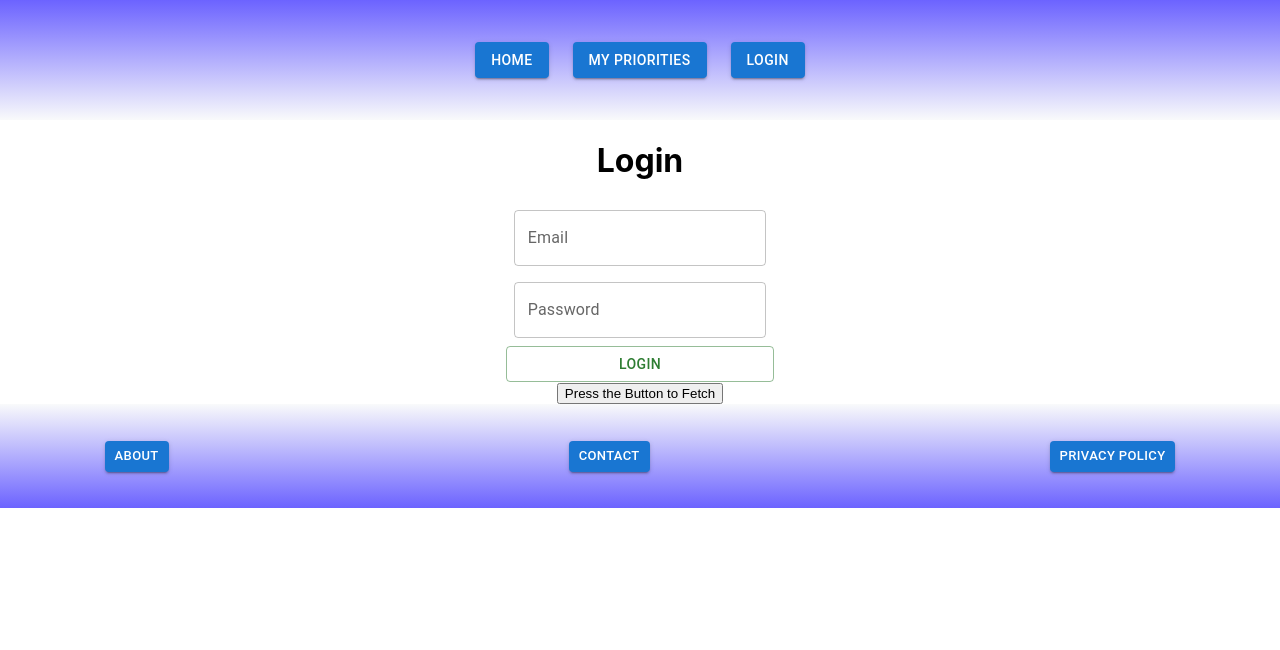
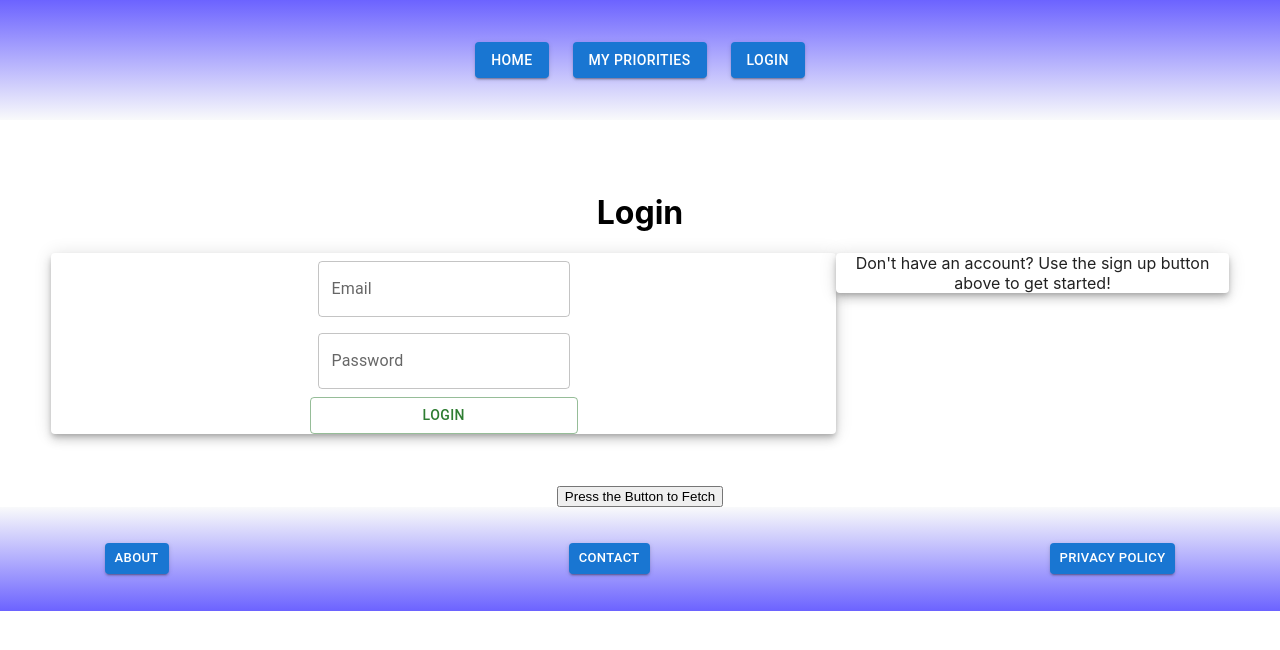
Before and after one commit to KateLockhart/Priorities-Client, a React (Create React App) app: page /login in a window 1280 px wide. Shown: the top 650 px of the page. Built offline with nearby package versions, Linux system fonts and the light colour scheme.

Commit message:
Added MUI grid to views.

```diff
--- a/src/views/About.jsx
+++ b/src/views/About.jsx
@@ -1,46 +1,64 @@
-
-import List from '@mui/material/List';
-import ListItem from '@mui/material/ListItem';
-import ListItemText from '@mui/material/ListItemText';
-import ListItemAvatar from '@mui/material/ListItemAvatar';
-import Avatar from '@mui/material/Avatar';
-import Diversity1RoundedIcon from '@mui/icons-material/Diversity1Rounded';
-import Diversity2RoundedIcon from '@mui/icons-material/Diversity2Rounded';
-import Diversity3RoundedIcon from '@mui/icons-material/Diversity3Rounded';
+import Grid from "@mui/material/Grid";
+import Box from "@mui/material/Box";
+import Paper from "@mui/material/Paper";
+import List from "@mui/material/List";
+import ListItem from "@mui/material/ListItem";
+import ListItemText from "@mui/material/ListItemText";
+import ListItemAvatar from "@mui/material/ListItemAvatar";
+import Avatar from "@mui/material/Avatar";
+import Diversity1RoundedIcon from "@mui/icons-material/Diversity1Rounded";
+import Diversity2RoundedIcon from "@mui/icons-material/Diversity2Rounded";
+import Diversity3RoundedIcon from "@mui/icons-material/Diversity3Rounded";
 
 export const About = () => {
   return (
     <div>
-            <h2>Future Org about page.</h2>
-
+      <Box sx={{ flexGrow: 1, padding: "4%" }}>
+        <Grid container>
+          <Grid item xs={10} sm={5} md={5}>
+            <Paper elevation="6">
               <List>
-                <ListItem alignItems='flex-start'>
+                <ListItem alignItems="flex-start">
                   <ListItemAvatar>
                     <Avatar>
-                            <Diversity1RoundedIcon/>
+                      <Diversity1RoundedIcon />
                     </Avatar>
                   </ListItemAvatar>
-                    <ListItemText primary='Diversity' secondary='We believe in a diverse and welcoming environment where each employee is included in every aspect of who we are as a company and team.'/>
+                  <ListItemText
+                    primary="Diversity"
+                    secondary="We believe in a diverse and welcoming environment where each employee is included in every aspect of who we are as a company and team."
+                  />
                 </ListItem>
-                <ListItem alignItems='flex-start'>
+                <ListItem alignItems="flex-start">
                   <ListItemAvatar>
                     <Avatar>
-                            <Diversity2RoundedIcon/>
+                      <Diversity2RoundedIcon />
                     </Avatar>
                   </ListItemAvatar>
-                    <ListItemText primary='Collaboration' secondary='Without collaboration and team effort, none of our progress would be possible. Every team member is essential and valued in all we do.'/>
+                  <ListItemText
+                    primary="Collaboration"
+                    secondary="Without collaboration and team effort, none of our progress would be possible. Every team member is essential and valued in all we do."
+                  />
                 </ListItem>
-                <ListItem alignItems='flex-start'>
+                <ListItem alignItems="flex-start">
                   <ListItemAvatar>
                     <Avatar>
-                            <Diversity3RoundedIcon/>
+                      <Diversity3RoundedIcon />
                     </Avatar>
                   </ListItemAvatar>
-                    <ListItemText primary='Communication' secondary='No collaboration would be possible without valuing communication: the freedom to express all thoughts and ideas on our projects, work environment, and process. Communication is key to our personal growth, autonomy, and project success from within the team, with customers, and all app users. Communication is key to a positive and balanced work environment for all individuals.'/>
+                  <ListItemText
+                    primary="Communication"
+                    secondary="No collaboration would be possible without valuing communication: the freedom to express all thoughts and ideas on our projects, work environment, and process. Communication is key to our personal growth, autonomy, and project success from within the team, with customers, and all app users. Communication is key to a positive and balanced work environment for all individuals."
+                  />
                 </ListItem>
               </List>
-
-
+            </Paper>
+          </Grid>
+          <Grid item xs={10} sm={5} md={5}>
+            <Paper elevation="6">{/* Why Priorities was created */}</Paper>
+          </Grid>
+        </Grid>
+      </Box>
     </div>
-    )
-}
+  );
+};
--- a/src/views/Contact.jsx
+++ b/src/views/Contact.jsx
@@ -8,12 +8,11 @@ import ListItemAvatar from "@mui/material/ListItemAvatar";
 import Avatar from "@mui/material/Avatar";
 import MailOutlineRoundedIcon from "@mui/icons-material/MailOutlineRounded";
 
-// TODO: Turn icons and list items into links that open in new tab
+// TODO: Turn icons and list items into links that open in new tab, create page title/label
 
 export const Contact = () => {
   return (
     <div>
-      <h2>Future Org View contact page.</h2>
       <Box sx={{ flexGrow: 1, padding: "4%" }}>
         <Grid container>
           <Grid item xs={10} sm={8} md={8}>
--- a/src/views/Login.jsx
+++ b/src/views/Login.jsx
@@ -1,4 +1,6 @@
 import Box from "@mui/material/Box";
+import Grid from "@mui/material/Grid";
+import Paper from "@mui/material/Paper";
 import FormControl from "@mui/material/FormControl";
 import TextField from "@mui/material/TextField";
 import Button from "@mui/material/Button";
@@ -7,7 +9,11 @@ export const Login = () => {
   // TODO: Implement full Login form build and functionality
   return (
     <div>
+      <Box sx={{ flexGrow: 1, padding: "4%" }}>
         <h1>Login</h1>
+        <Grid container>
+          <Grid item xs={10} sm={8} md={8}>
+            <Paper elevation="6">
               <Box
                 component="form"
                 sx={{
@@ -17,7 +23,11 @@ export const Login = () => {
                 autoComplete="off"
               >
                 <FormControl>
-          <TextField id="outlined-basic" label="Email" variant="outlined" />
+                  <TextField
+                    id="outlined-basic"
+                    label="Email"
+                    variant="outlined"
+                  />
                   <TextField
                     id="outlined-basic"
                     label="Password"
@@ -29,6 +39,16 @@ export const Login = () => {
                   </Button>
                 </FormControl>
               </Box>
+            </Paper>
+          </Grid>
+          <Grid item xs={2} sm={4} md={4}>
+            <Paper elevation="6">
+              Don't have an account? Use the sign up button above to get
+              started!
+            </Paper>
+          </Grid>
+        </Grid>
+      </Box>
     </div>
   );
 };
--- a/src/views/SignUp.jsx
+++ b/src/views/SignUp.jsx
@@ -1,4 +1,6 @@
 import Box from "@mui/material/Box";
+import Grid from "@mui/material/Grid";
+import Paper from "@mui/material/Paper";
 import FormControl from "@mui/material/FormControl";
 import FormControlLabel from "@mui/material/FormControlLabel";
 import InputLabel from "@mui/material/InputLabel";
@@ -13,7 +15,16 @@ export const SignUp = () => {
   // TODO: Conditionally render login vs Sign Up forms
   return (
     <div id="signUpPage">
+      <Box sx={{ flexGrow: 1, padding: "4%" }}>
         <h1>Sign Up</h1>
+        <Grid container>
+          <Grid item xs={2} sm={3} md={3}>
+            <Paper elevation="6">
+              Sign up to get started on prioritizing your days.
+            </Paper>
+          </Grid>
+          <Grid item xs={10} sm={9} md={9}>
+            <Paper elevation="6">
               <Box
                 component="form"
                 sx={{
@@ -31,7 +42,11 @@ export const SignUp = () => {
                   <FormHelperText id="my-helper-text">
                     We'll never share your email.
                   </FormHelperText>
-          <TextField id="outlined-basic" label="Username" variant="outlined" />
+                  <TextField
+                    id="outlined-basic"
+                    label="Username"
+                    variant="outlined"
+                  />
                   <TextField
                     id="outlined-basic"
                     label="Password"
@@ -74,6 +89,10 @@ export const SignUp = () => {
                   </Button>
                 </FormControl>
               </Box>
+            </Paper>
+          </Grid>
+        </Grid>
+      </Box>
     </div>
   );
 };
```
Also changed, not shown: src/views/createCategory.jsx (+15 -0 lines). Lines whose indentation alone changed are shown as unchanged.
